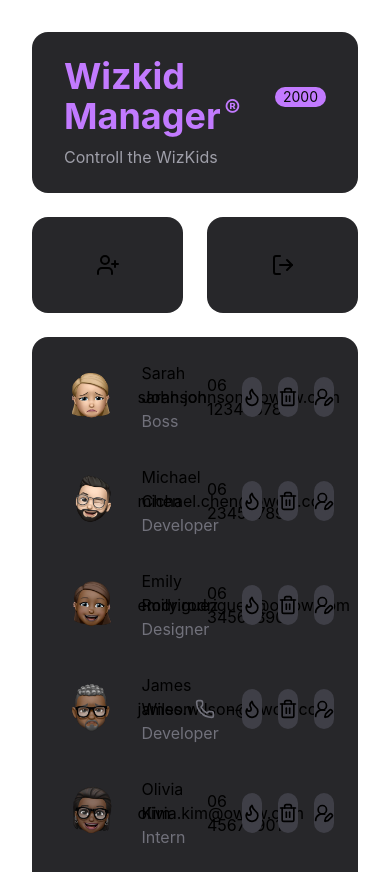
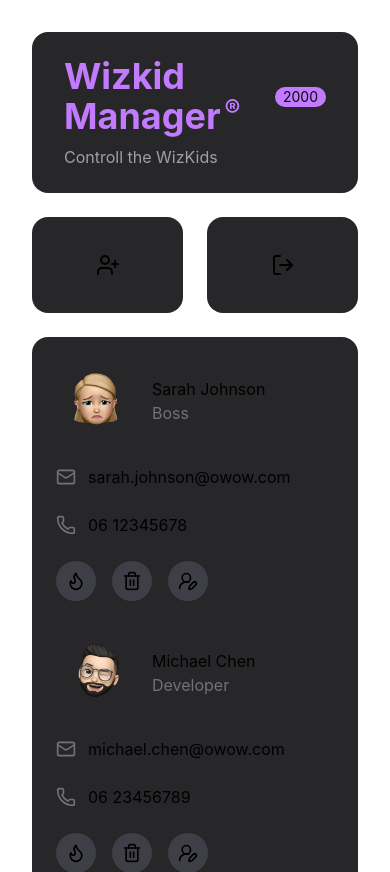
Before and after one commit to annafreri/annaxowow, a React (Vite) app: page /dashboard in a window 390 px wide. Shown: the top 872 px of the page. Built offline with nearby package versions, Linux system fonts and the light colour scheme.

Commit message:
chore(frontend): fix tailwind classes

```diff
--- a/src/components/UserModule.tsx
+++ b/src/components/UserModule.tsx
@@ -17,7 +17,7 @@ export default function UserModule({ user, onTrashClick, onFireClick, onEditClic
   const { profilePicture, name, role, email, phoneNumber } = user;
 
   const className = cn({
-    'group grid grid-cols-4 py-4 items-center transition-all hover:bg-zinc-900 rounded-2xl px-4 cursor-pointer': true,
+    'group flex flex-col gap-6 lg:grid lg:grid-cols-4 py-4 lg:items-center transition-all hover:bg-zinc-900 rounded-2xl px-4 cursor-pointer': true,
     'opacity-25': isFired
   })
 
@@ -46,7 +46,7 @@ export default function UserModule({ user, onTrashClick, onFireClick, onEditClic
         {phoneNumber ?? '---'}
       </div>
 
-      <div className="flex gap-4 justify-end">
+      <div className="flex gap-4 lg:justify-end">
         <ActionButton
           icon={<Flame className="size-5" />}
           color="red"
```
